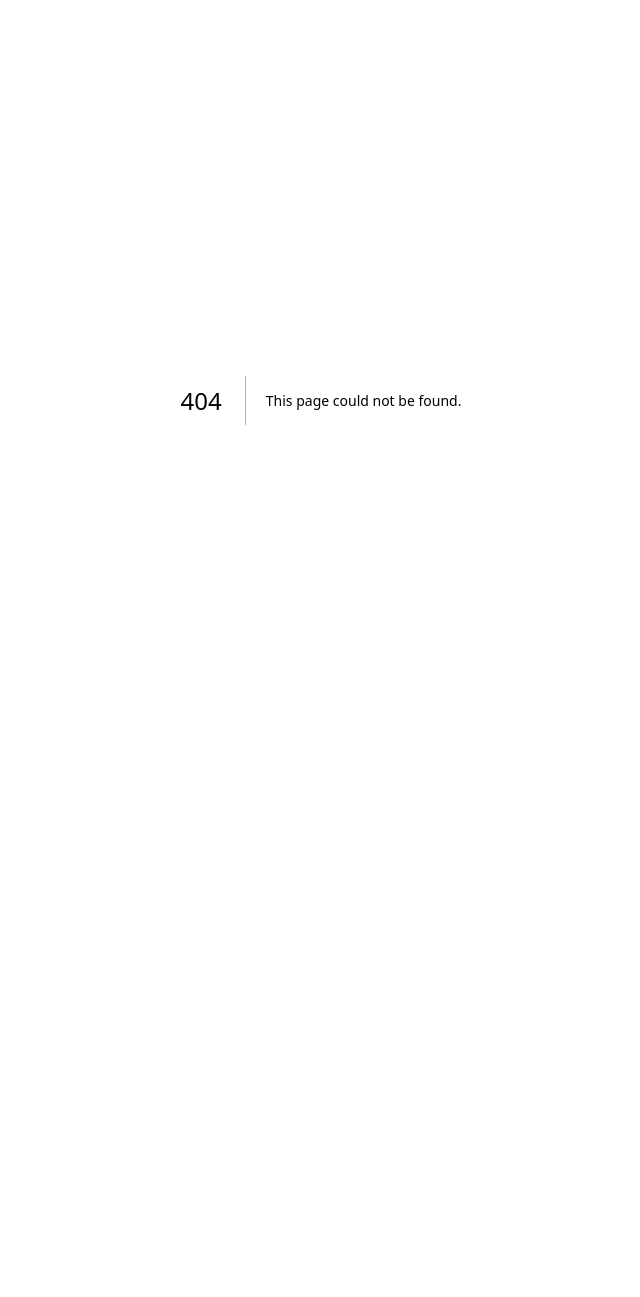
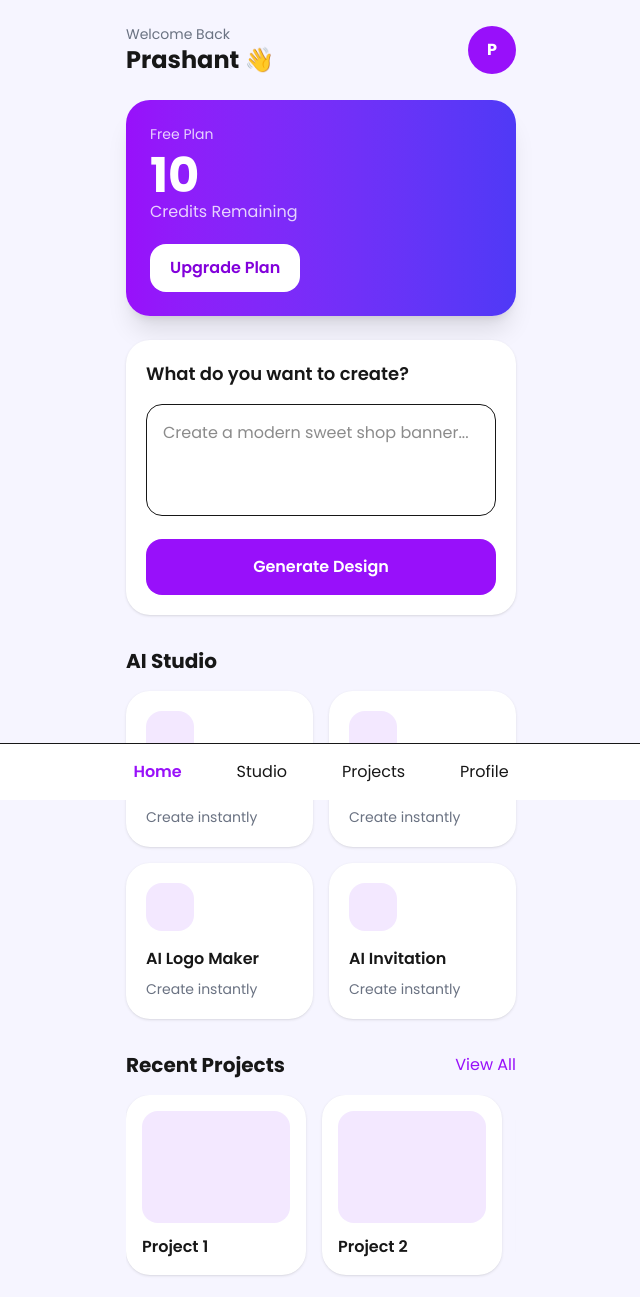
Before and after one commit to AcompanyAI/AcompanyAi, a Next.js app in the folder frontend/: page /dashboard in a window 1280 px wide. Before the commit this address had no page. Shown: the top 1297 px of the page, without its empty margins (319-959 px from the left). Before the commit the page ends 800 px from the top, so only its background shows below. Built offline with nearby package versions, Linux system fonts and the light colour scheme.

Commit message:
Add dashboard

```diff
--- /dev/null
+++ b/frontend/app/dashboard/page.tsx
@@ -0,0 +1,200 @@
+export default function Dashboard() {
+  const tools = [
+    "AI Poster Maker",
+    "AI Banner Maker",
+    "AI Logo Maker",
+    "AI Invitation",
+  ];
+
+  return (
+    <main className="min-h-screen bg-[#F6F5FF] pb-24">
+
+      {/* Header */}
+      <div className="max-w-[430px] mx-auto px-5 pt-6">
+
+        <div className="flex items-center justify-between">
+          <div>
+            <p className="text-gray-500 text-sm">
+              Welcome Back
+            </p>
+
+            <h1 className="text-2xl font-bold">
+              Prashant 👋
+            </h1>
+          </div>
+
+          <div className="w-12 h-12 rounded-full bg-purple-600 flex items-center justify-center text-white font-bold">
+            P
+          </div>
+        </div>
+
+        {/* Credits Card */}
+
+        <div className="mt-6 bg-gradient-to-r from-purple-600 to-indigo-600 rounded-3xl p-6 text-white shadow-xl">
+
+          <p className="text-sm opacity-80">
+            Free Plan
+          </p>
+
+          <h2 className="text-5xl font-bold mt-2">
+            10
+          </h2>
+
+          <p className="opacity-80">
+            Credits Remaining
+          </p>
+
+          <button className="mt-5 bg-white text-purple-700 px-5 py-3 rounded-2xl font-semibold">
+            Upgrade Plan
+          </button>
+
+        </div>
+
+        {/* AI Prompt */}
+
+        <div className="mt-6 bg-white rounded-3xl p-5 shadow">
+
+          <h3 className="font-semibold text-lg">
+            What do you want to create?
+          </h3>
+
+          <textarea
+            placeholder="Create a modern sweet shop banner..."
+            className="w-full mt-4 h-28 border rounded-2xl p-4 outline-none resize-none"
+          />
+
+          <button className="mt-4 w-full bg-purple-600 text-white py-4 rounded-2xl font-semibold">
+            Generate Design
+          </button>
+
+        </div>
+
+        {/* AI Tools */}
+
+        <div className="mt-8">
+
+          <h2 className="text-xl font-bold mb-4">
+            AI Studio
+          </h2>
+
+          <div className="grid grid-cols-2 gap-4">
+
+            {tools.map((tool) => (
+              <div
+                key={tool}
+                className="bg-white rounded-3xl p-5 shadow"
+              >
+                <div className="w-12 h-12 bg-purple-100 rounded-2xl mb-4"></div>
+
+                <h3 className="font-semibold">
+                  {tool}
+                </h3>
+
+                <p className="text-sm text-gray-500 mt-2">
+                  Create instantly
+                </p>
+              </div>
+            ))}
+
+          </div>
+
+        </div>
+
+        {/* Recent Projects */}
+
+        <div className="mt-8">
+
+          <div className="flex items-center justify-between">
+            <h2 className="text-xl font-bold">
+              Recent Projects
+            </h2>
+
+            <button className="text-purple-600">
+              View All
+            </button>
+          </div>
+
+          <div className="mt-4 flex gap-4 overflow-x-auto pb-2">
+
+            {[1, 2, 3].map((item) => (
+              <div
+                key={item}
+                className="min-w-[180px] bg-white rounded-3xl p-4 shadow"
+              >
+                <div className="h-28 rounded-2xl bg-purple-100"></div>
+
+                <h3 className="mt-3 font-semibold">
+                  Project {item}
+                </h3>
+              </div>
+            ))}
+
+          </div>
+
+        </div>
+
+        {/* Statistics */}
+
+        <div className="mt-8">
+
+          <h2 className="text-xl font-bold mb-4">
+            Statistics
+          </h2>
+
+          <div className="grid grid-cols-2 gap-4">
+
+            <div className="bg-white rounded-3xl p-5 shadow">
+              <p className="text-gray-500">
+                Total Designs
+              </p>
+
+              <h3 className="text-3xl font-bold mt-2">
+                128
+              </h3>
+            </div>
+
+            <div className="bg-white rounded-3xl p-5 shadow">
+              <p className="text-gray-500">
+                Downloads
+              </p>
+
+              <h3 className="text-3xl font-bold mt-2">
+                432
+              </h3>
+            </div>
+
+          </div>
+
+        </div>
+
+      </div>
+
+      {/* Bottom Navigation */}
+
+      <div className="fixed bottom-0 left-0 right-0 bg-white border-t">
+
+        <div className="max-w-[430px] mx-auto flex justify-around py-4">
+
+          <button className="text-purple-600 font-semibold">
+            Home
+          </button>
+
+          <button>
+            Studio
+          </button>
+
+          <button>
+            Projects
+          </button>
+
+          <button>
+            Profile
+          </button>
+
+        </div>
+
+      </div>
+
+    </main>
+  );
+}
```
